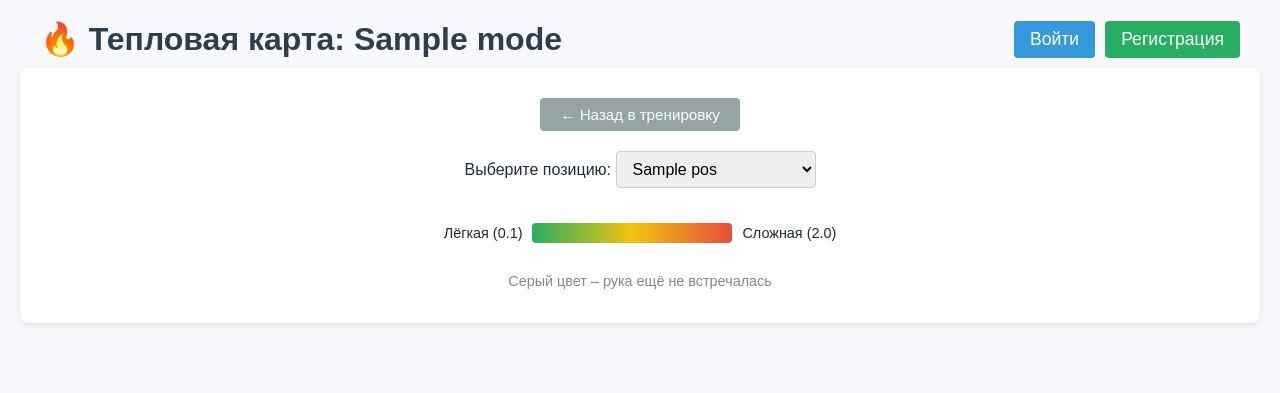
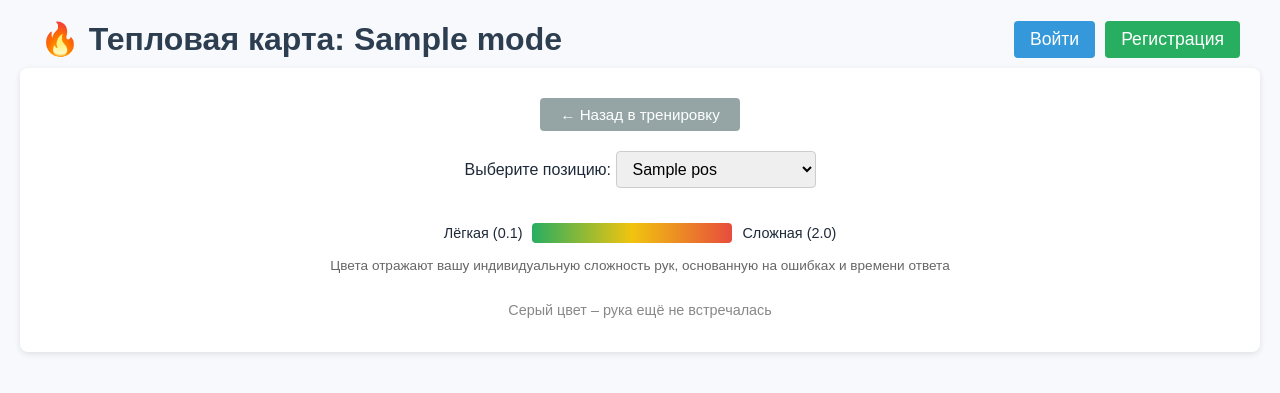
Before and after one commit to MartinIJL7/Poker-charts-trainer, a Flask app: template templates/heatmap.html in a window 1280 px wide. Shown: the top 393 px of the page. Run offline with Flask 3, Linux system fonts and the light colour scheme; the template is opened without the code that fills it: most values are stand-ins (such as "Sample title", 1, 10 or a date in 2020).

Commit message:
feat(heatmap): add note about individual hand difficulty based on user stats

```diff
--- a/templates/heatmap.html
+++ b/templates/heatmap.html
@@ -103,6 +103,11 @@
         <div class="legend-bar"></div>
         <span>Сложная (2.0)</span>
     </div>
+
+    <p style="text-align: center; margin-top: 8px; font-size: 0.85em; color: #666;">
+        Цвета отражают вашу индивидуальную сложность рук, основанную на ошибках и времени ответа
+    </p>
+
     <div id="hand-matrix"></div>
     <p style="text-align: center; margin-top: 15px; color: #888; font-size: 0.9em;">
         Серый цвет – рука ещё не встречалась
```
